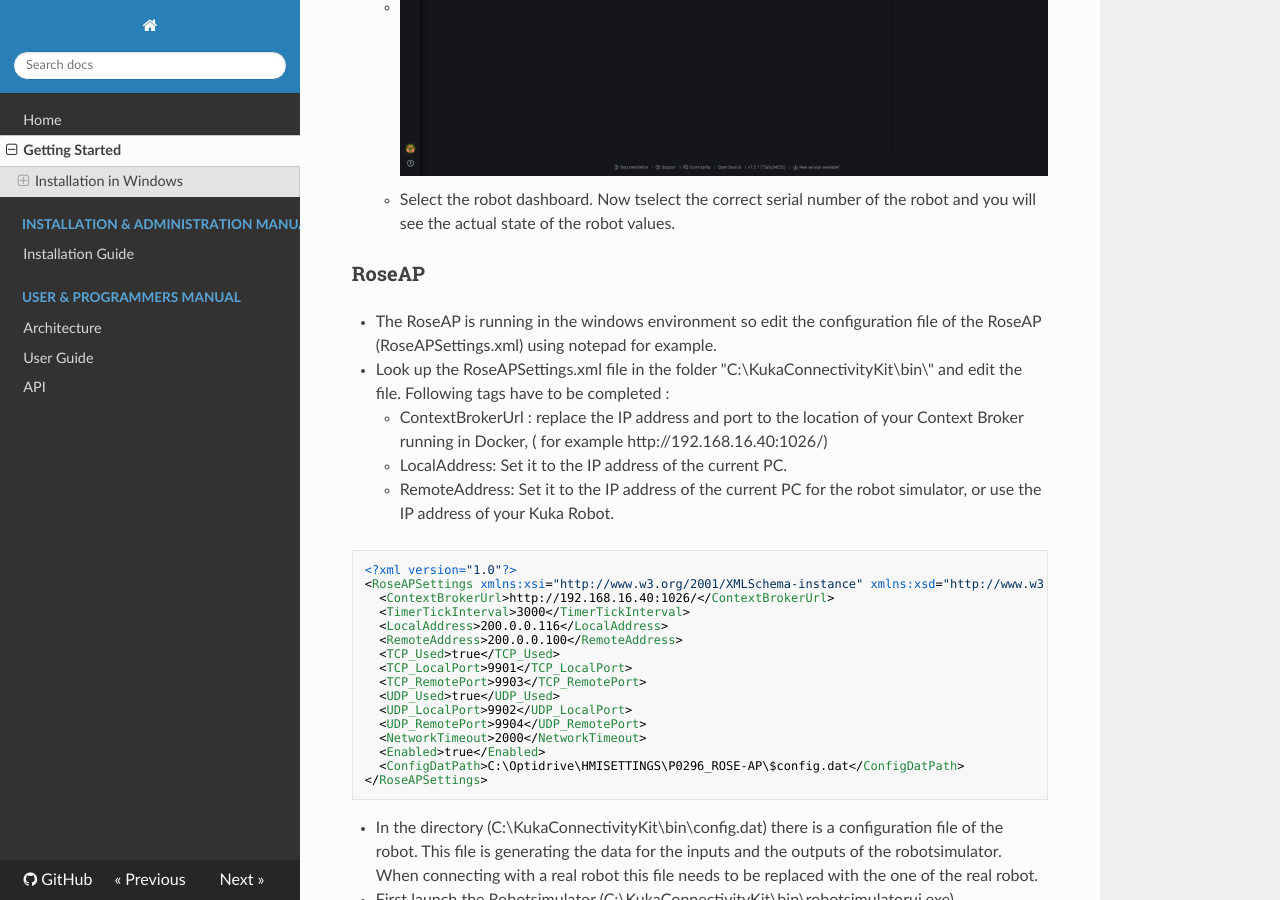
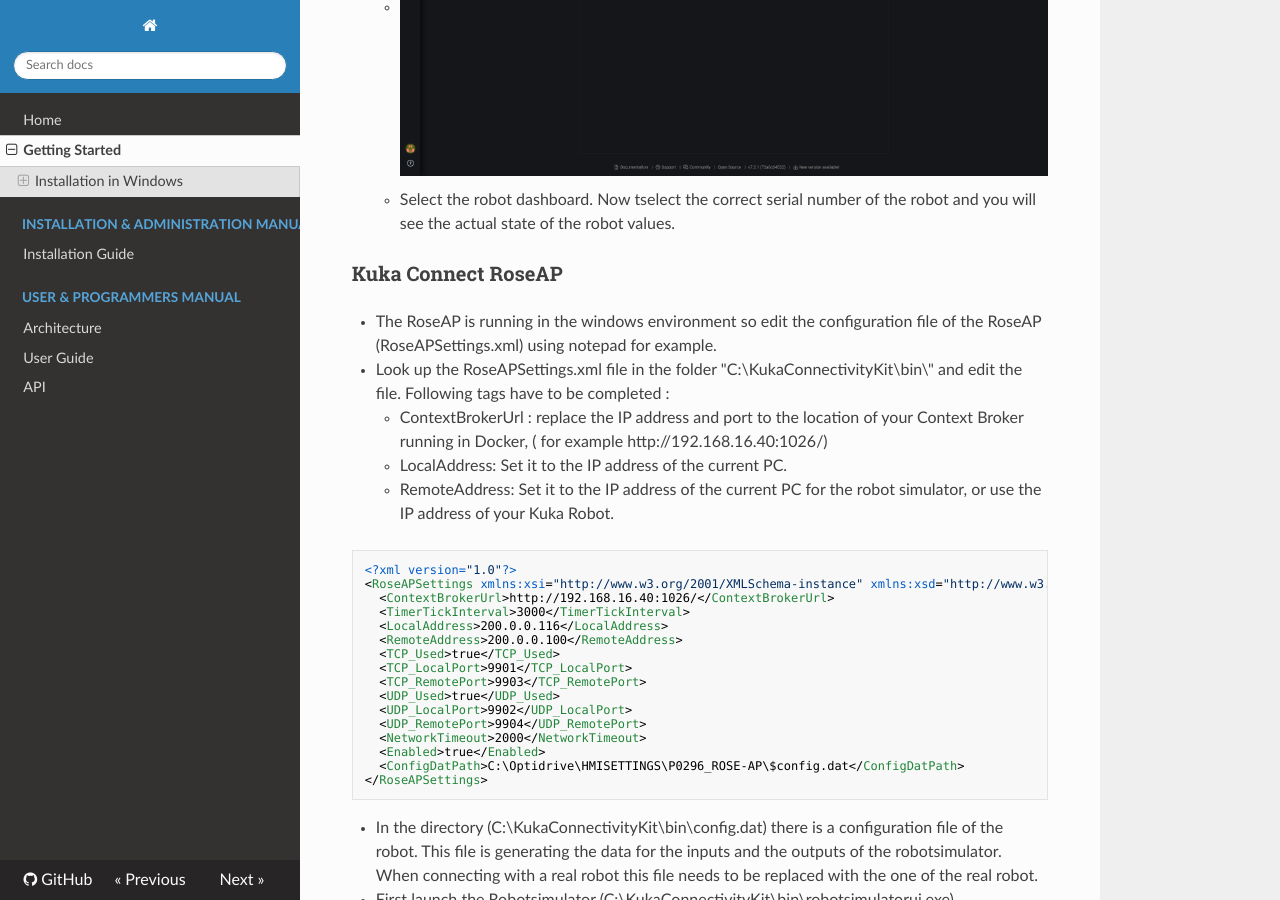
Before and after one commit to ramp-eu/JS2SF, an MkDocs documentation site: the page built from docs/getting-started.md, in a window 1280 px wide and 900 px high, scrolled down 3252 px. Built offline with MkDocs 1.6.1, drawn with Linux system fonts in a browser that asks for light colours; nearby versions of some CDN libraries; old or Windows-style settings are respelled for this version of MkDocs.

Commit message:
Update getting-started.md

```diff
--- a/docs/getting-started.md
+++ b/docs/getting-started.md
@@ -117,7 +117,7 @@ Now the Orion Contect Broker is up and running.
 
 
 
-### RoseAP<a name="RoseAP"></a>
+### Kuka Connect RoseAP<a name="RoseAP"></a>
 
 
 
```
